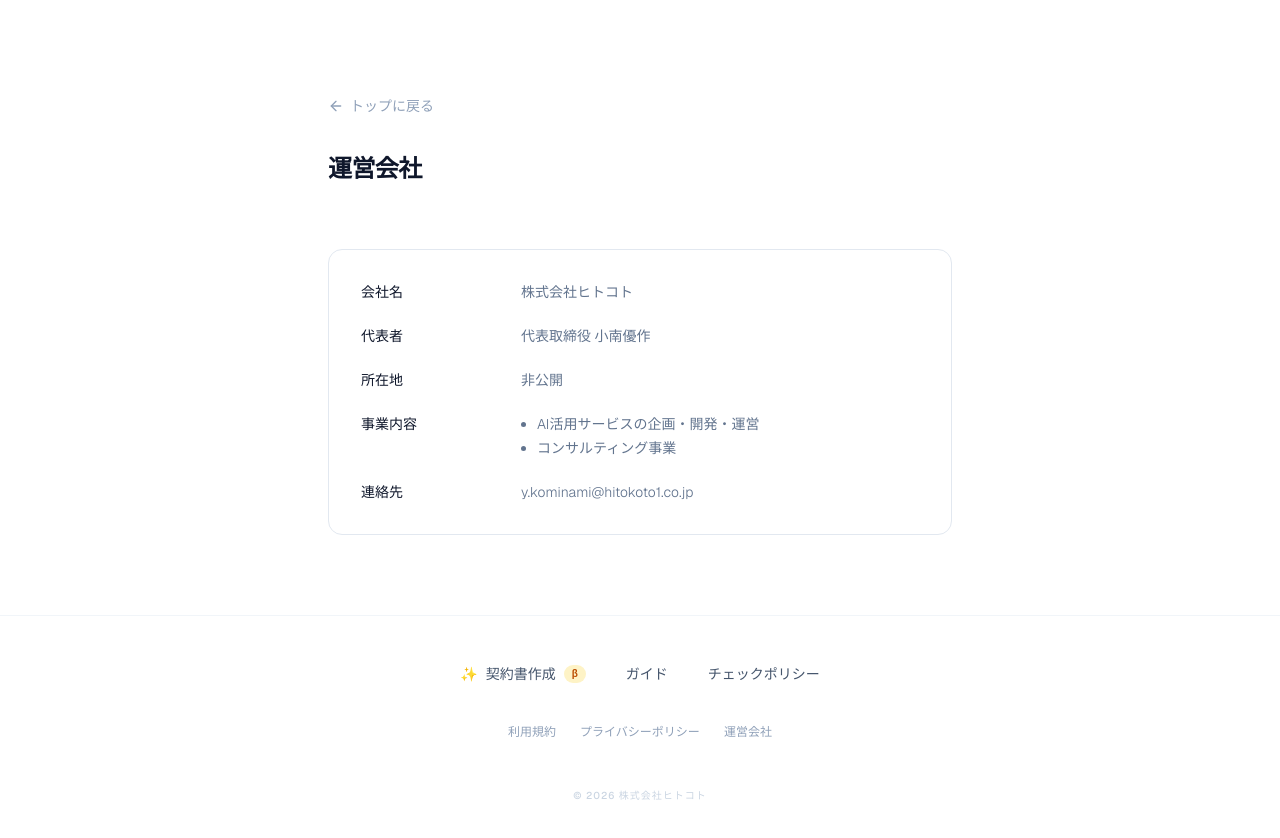
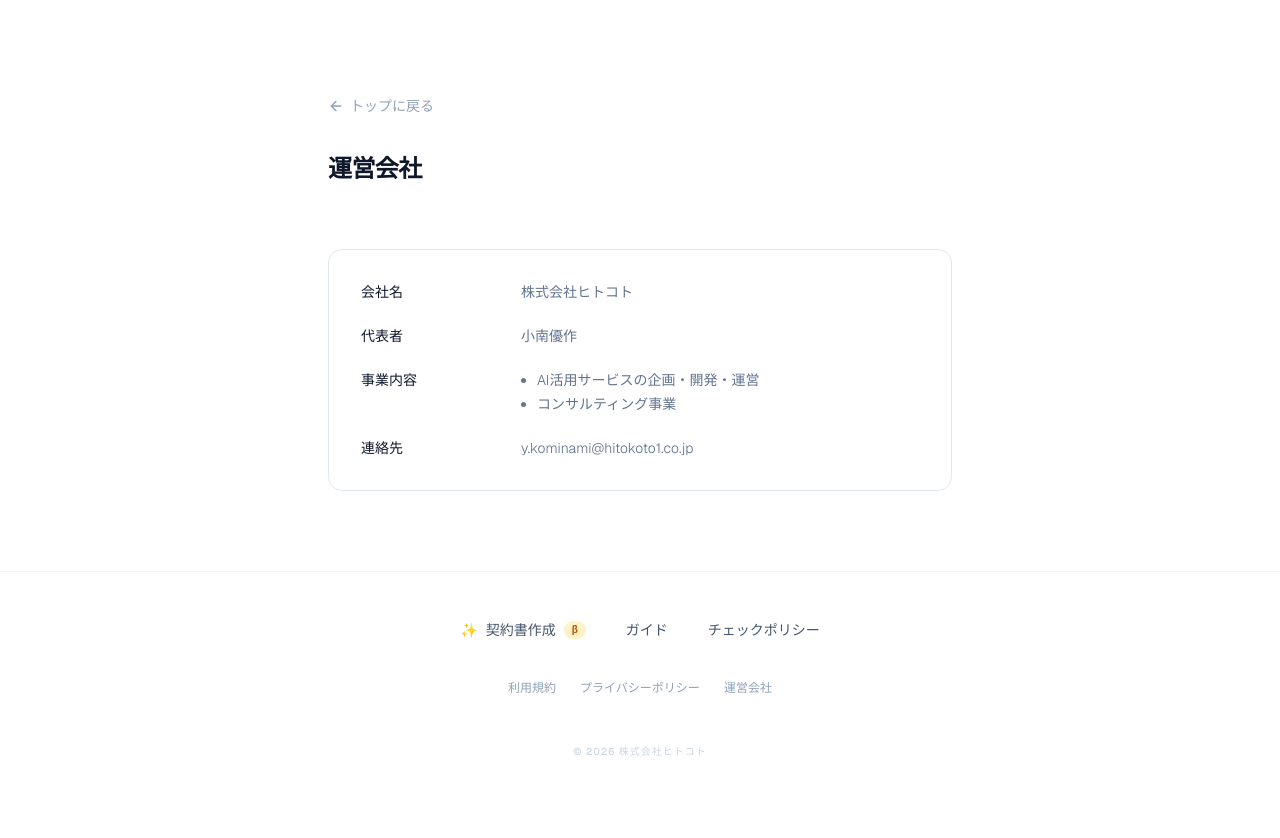
Before and after one commit to komi0929/agree, a Next.js app: page /company in a window 1280 px wide. Shown: the top 838 px of the page. After the commit the page ends 807 px from the top, so only its background shows below. Built offline with nearby package versions, Linux system fonts and the light colour scheme.

Commit message:
fix: remove address and CEO title from company page

```diff
--- a/app/company/page.tsx
+++ b/app/company/page.tsx
@@ -16,13 +16,9 @@
 
                         <div className="flex flex-col sm:flex-row sm:gap-8">
                             <dt className="text-sm font-medium text-slate-900 sm:w-32 mb-1 sm:mb-0">代表者</dt>
-                            <dd className="text-sm text-slate-500 font-light">代表取締役 小南優作</dd>
+                            <dd className="text-sm text-slate-500 font-light">小南優作</dd>
                         </div>
 
-                        <div className="flex flex-col sm:flex-row sm:gap-8">
-                            <dt className="text-sm font-medium text-slate-900 sm:w-32 mb-1 sm:mb-0">所在地</dt>
-                            <dd className="text-sm text-slate-500 font-light">非公開</dd>
-                        </div>
 
                         <div className="flex flex-col sm:flex-row sm:gap-8">
                             <dt className="text-sm font-medium text-slate-900 sm:w-32 mb-1 sm:mb-0">事業内容</dt>
```
